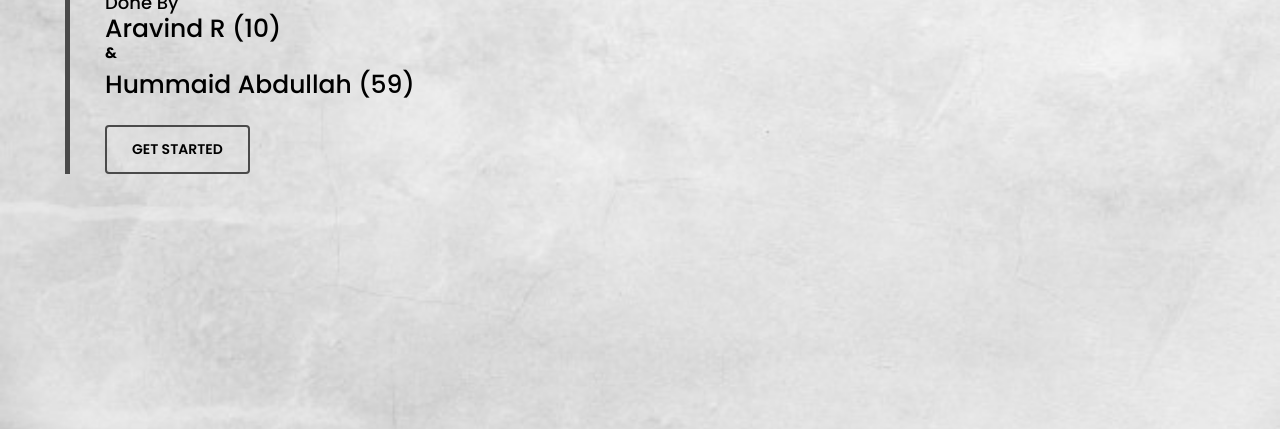
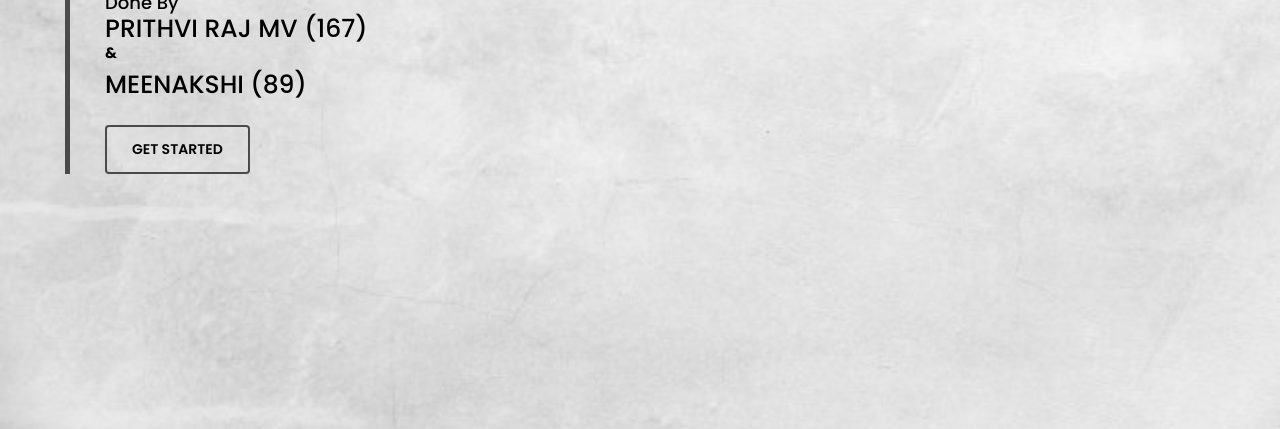
Before and after one commit to prithvi2000/ui-assignment-2, a plain HTML site: page index.html in a window 1280 px wide. Shown: the part 371-800 px from the top of the page. Drawn offline with nearby package versions, Linux system fonts and the light colour scheme.

Commit message:
Update index.html

```diff
--- a/index.html
+++ b/index.html
@@ -36,9 +36,9 @@
                     <div class="block">
                         <h1>UI Assignment - 2</h1>
                         <h6>Done By</h6>
-                        <h3>Aravind R (10)</h3>
+                        <h3>PRITHVI RAJ MV (167)</h3>
                         <h5>&</h5>
-                        <h3>Hummaid Abdullah (59)</h3>
+                        <h3>MEENAKSHI (89)</h3>
                         <div class="cv-button">
                             <a href="#form">Get Started</a>
                         </div>
```
